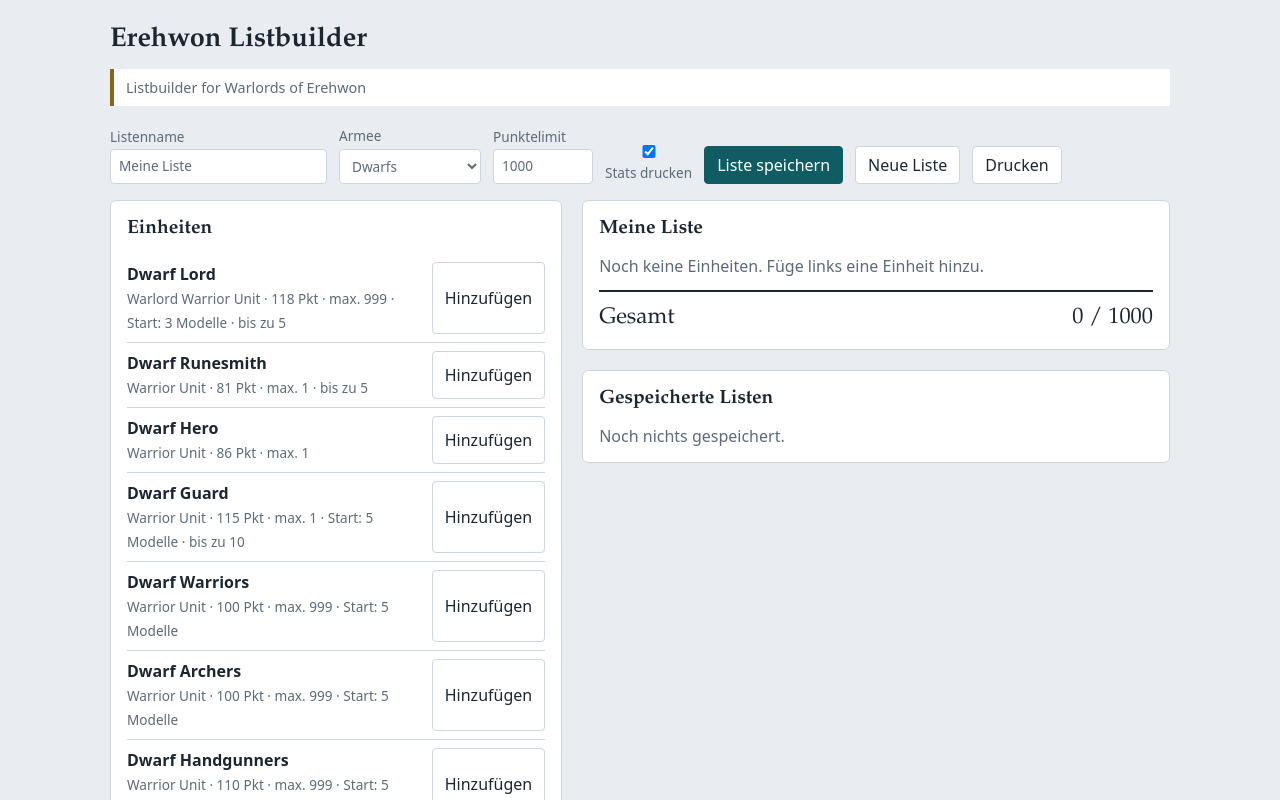
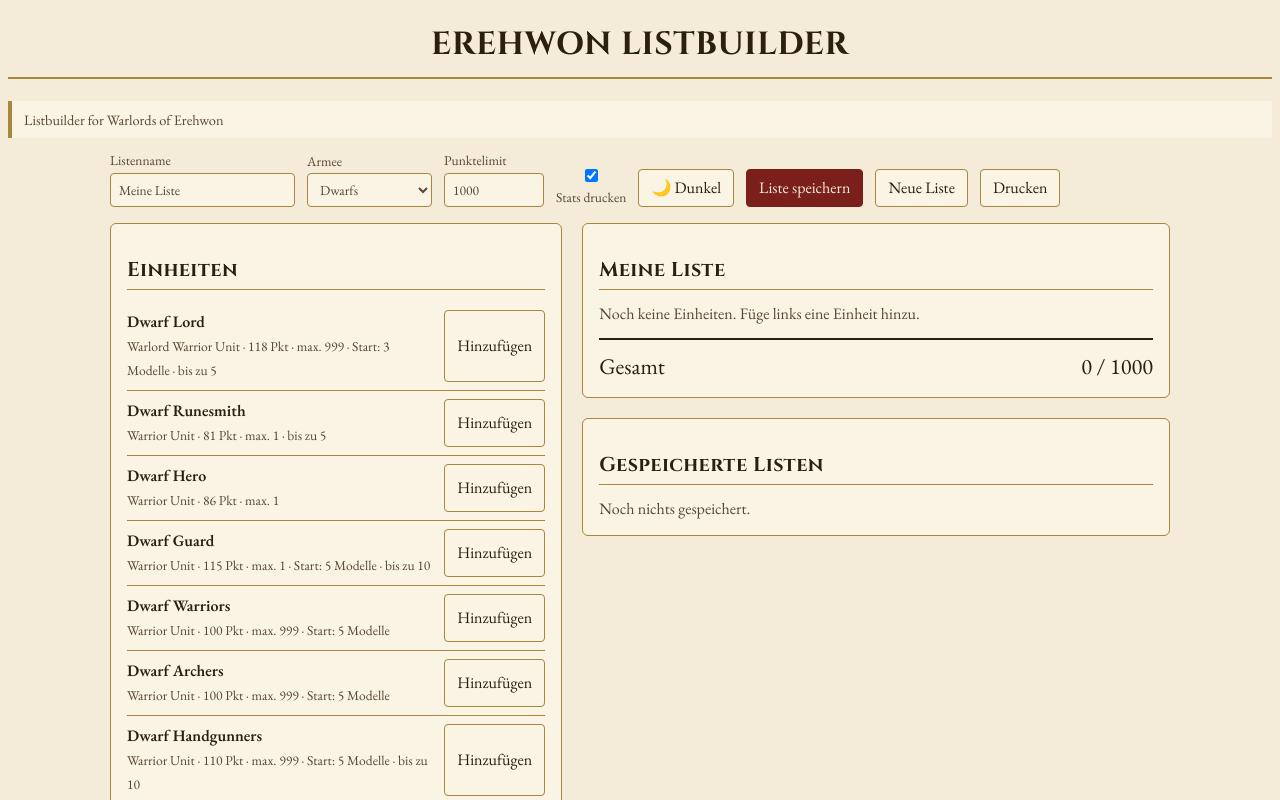
Before and after one commit to Raclettoped/listbuilder_we, a Svelte app: page / in a window 1280 px wide. Shown: the top 800 px of the page. Built offline with nearby package versions, Linux system fonts and the light colour scheme.

Commit message:
Feat: parchment theme + dark mode toggle

```diff
--- a/src/App.svelte
+++ b/src/App.svelte
@@ -4,7 +4,8 @@
   import { itemCost } from './lib/calc.js';
   import UnitPicker from './lib/UnitPicker.svelte';
   import ArmyList from './lib/ArmyList.svelte';
-  // ... your existing imports
+  import { getInitialTheme, applyTheme } from './lib/theme.js';
+
   console.log("Loaded Armies:", Object.keys(armies));
 
   const fresh = () => ({ id: null, name: 'Meine Liste', army: Object.keys(armies)[0], limit: 1000, items: [] });
@@ -13,6 +14,10 @@
   let saved = $state(loadAll());
   let storageOk = $state(true);
   let printStats = $state(true);
+  let theme = $state(getInitialTheme());
+  $effect(() => {
+    applyTheme(theme);
+  });
 
   let army = $derived(armies[list.army]);
   let limit = $derived(list.limit ?? 0);
@@ -94,10 +99,13 @@
   <label>Punktelimit
     <input type="number" min="0" step="50" bind:value={list.limit} style="width:100px" />
   </label>
-  <label class="printopt">
-  <input type="checkbox" bind:checked={printStats} />
-  Stats drucken
-</label>
+    <label class="printopt">
+    <input type="checkbox" bind:checked={printStats} />
+    Stats drucken
+  </label>
+  <button class="themebtn" onclick={() => theme = theme === 'light' ? 'dark' : 'light'}>
+    {theme === 'light' ? '🌙 Dunkel' : '☀️ Hell'}
+  </button>
   <button class="primary" onclick={save}>Liste speichern</button>
   <button onclick={newList}>Neue Liste</button>
   <button onclick={() => window.print()}>Drucken</button>
--- a/src/app.css
+++ b/src/app.css
@@ -1,19 +1,109 @@
+/* Body text */
+@import url('https://fonts.googleapis.com/css2?family=EB+Garamond:wght@400;600&display=swap');
+/* Headers */
+@import url('https://fonts.googleapis.com/css2?family=Cinzel:wght@500;700&display=swap');
+/* Stats tables */
+@import url('https://fonts.googleapis.com/css2?family=JetBrains+Mono:wght@400&display=swap');
+
 :root {
-  --bg: #e9edf1; --panel: #fff; --ink: #1c2631; --mute: #5d6b79; --line: #cdd5dd;
-  --accent: #0f5c63; --accent-ink: #fff; --brass: #8a6516; --bad: #b3261e;
+  /* Default = parchment (light) */
+  --parchment:       #f4ecd8;
+  --parchment-dark:  #e6dcc4;
+  --ink:             #2b1f0e;
+  --ink-soft:        #5a4634;
+  --blood:           #7a1f1a;
+  --brass:           #a8863c;
+  --forest:          #3d4a2b;
+
+  /* Aliases */
+  --bg:          var(--parchment);
+  --panel:       #faf4e4;
+  --mute:        var(--ink-soft);
+  --line:        var(--brass);
+  --accent:      var(--blood);
+  --accent-ink:  var(--parchment);
+  --bad:         #8b2c25;
+  --stats-bg:    #eee;
+  --stats-border:#999;
+  --stats-bg:    #eee;
+  --stats-border:#999;
 }
-@media (prefers-color-scheme: dark) {
-  :root {
-    --bg: #121a22; --panel: #1b2530; --ink: #e6ebf0; --mute: #9aa8b5; --line: #2e3b48;
-    --accent: #4fb3bb; --accent-ink: #0b1a1c; --brass: #d9b25a; --bad: #f08a82;
-  }
+
+/* Dark theme — applied via [data-theme="dark"] on <html> */
+[data-theme="dark"] {
+  --parchment:       #1a1612;   /* deep charcoal-brown, not blue */
+  --parchment-dark:  #262019;
+  --ink:             #e8ddc8;   /* warm off-white, like candlelight */
+  --ink-soft:        #a89880;
+  --blood:           #b8443a;
+  --brass:           #c9a24e;
+  --forest:          #6a8a4b;
+
+  --bg:          var(--parchment);
+  --panel:       #221d17;
+  --mute:        var(--ink-soft);
+  --line:        #3f3628;
+  --accent:      var(--brass);
+  --accent-ink:  #1a1612;
+  --bad:         #d35f55;
+  --stats-bg:    #2a241c;
+  --stats-border:#4a3f2e;
 }
+
+[data-theme="dark"] {
+  --parchment:       #1a1612;
+  --parchment-dark:  #262019;
+  --ink:             #e8ddc8;
+  --ink-soft:        #a89880;
+  --blood:           #b8443a;
+  --brass:           #c9a24e;
+  --forest:          #6a8a4b;
+
+  --bg:          var(--parchment);
+  --panel:       #221d17;
+  --mute:        var(--ink-soft);
+  --line:        #3f3628;
+  --accent:      var(--brass);
+  --accent-ink:  #1a1612;
+  --bad:         #d35f55;
+  --stats-bg:    #2a241c;
+  --stats-border:#4a3f2e;
+}
+
 * { box-sizing: border-box; }
-body { margin: 0; background: var(--bg); color: var(--ink); font: 16px/1.5 system-ui, -apple-system, "Segoe UI", Roboto, sans-serif; }
-h1, h2, .total { font-family: "Palatino Linotype", Palatino, "Book Antiqua", Georgia, serif; }
-header { padding: 20px 20px 8px; max-width: 1100px; margin: 0 auto; }
-h1 { margin: 0; font-size: 1.7rem; }
-h2 { margin: 0 0 10px; font-size: 1.2rem; }
+body {
+  font-family: 'EB Garamond', serif;
+  background: var(--bg);
+  color: var(--ink);
+  font-size: 16px;
+  line-height: 1.5;
+}
+
+h1, h2, h3 {
+  font-family: 'Cinzel', serif;
+  color: var(--ink);
+  letter-spacing: 0.02em;
+}
+
+h1 {
+  font-size: 2rem;
+  text-align: center;
+  text-transform: uppercase;
+  border-bottom: 2px solid var(--brass);
+  padding-bottom: 0.5rem;
+}
+
+h2 {
+  font-size: 1.25rem;
+  border-bottom: 1px solid var(--brass);
+  padding-bottom: 0.25rem;
+  margin-bottom: 0.75rem;
+}
+
+table.stats {
+  font-family: 'JetBrains Mono', monospace;
+  font-size: 10pt;
+}
 .notice { margin: 8px 0 0; padding: 8px 12px; border-left: 4px solid var(--brass); background: var(--panel); font-size: .9rem; color: var(--mute); }
 .bar { max-width: 1100px; margin: 12px auto 0; padding: 0 20px; display: flex; flex-wrap: wrap; gap: 12px; align-items: end; }
 label { display: flex; flex-direction: column; font-size: .85rem; color: var(--mute); gap: 2px; }
@@ -72,8 +162,9 @@
   text-align: center;
   vertical-align: top;
 }
+
 table.stats th {
-  background: #eee;
+  background: var(--stats-bg);
   font-weight: 600;
 }
 table.stats .pname {
@@ -87,7 +178,7 @@
 
 details.monster-group {
   margin-top: 16px;
-  border-top: 1px solid #ccc;
+  border-top: 1px solid var(--line);
   padding-top: 8px;
 }
 details.monster-group > summary {
--- /dev/null
+++ b/src/lib/theme.js
@@ -0,0 +1,12 @@
+const STORAGE_KEY = 'erehwon-theme';
+
+export function getInitialTheme() {
+  const saved = localStorage.getItem(STORAGE_KEY);
+  if (saved === 'light' || saved === 'dark') return saved;
+  return window.matchMedia('(prefers-color-scheme: dark)').matches ? 'dark' : 'light';
+}
+
+export function applyTheme(theme) {
+  document.documentElement.setAttribute('data-theme', theme);
+  localStorage.setItem(STORAGE_KEY, theme);
+}
```
